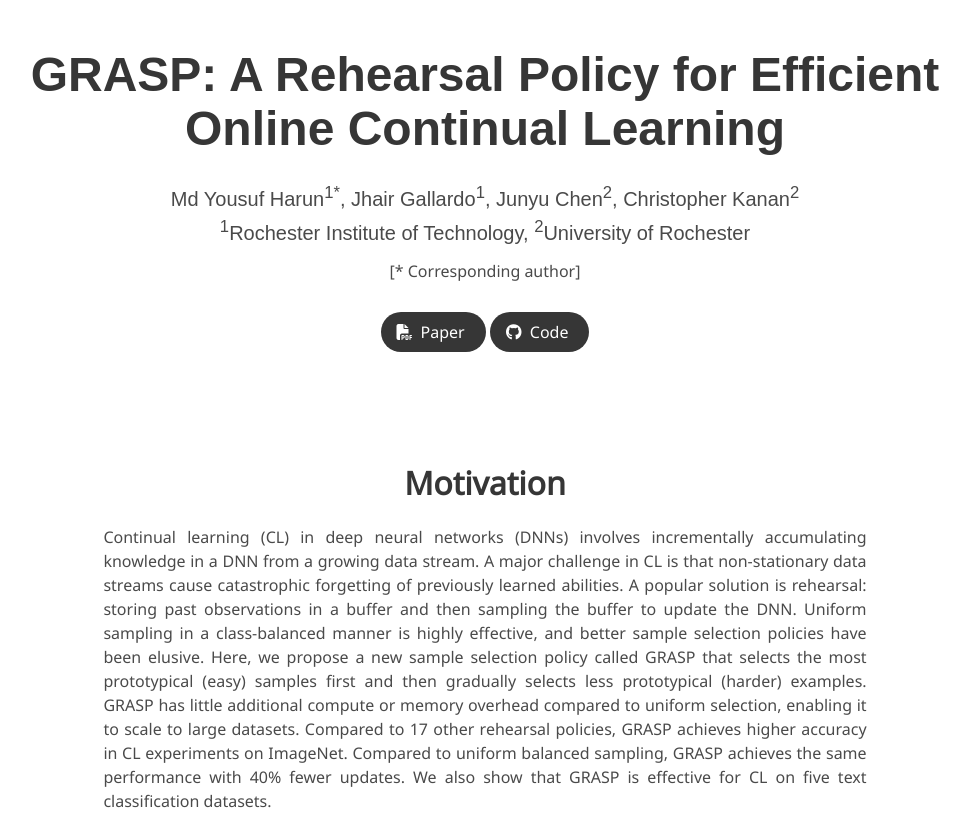
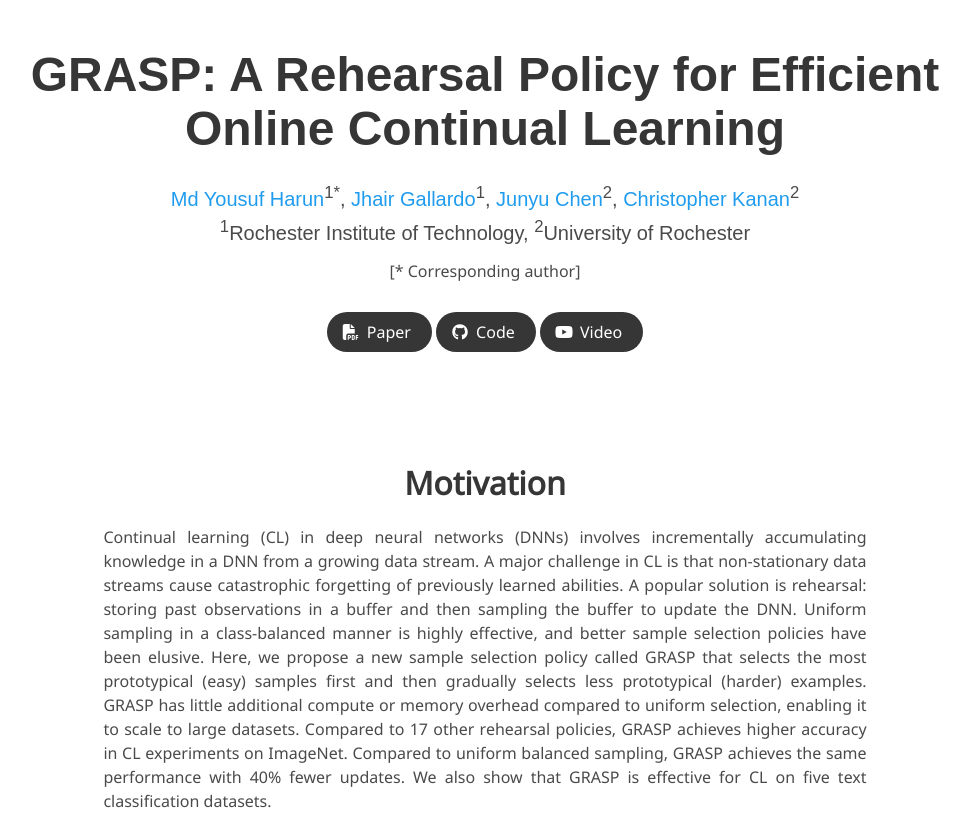
Before and after one commit to yousuf907/graspsite, a plain HTML site: page index.html in a window 1280 px wide. Shown: the top 828 px of the page, without its empty margins (155-1125 px from the left). Drawn offline with nearby package versions, Linux system fonts and the light colour scheme; some icons are missing; a web font is replaced by a local one.

Commit message:
videolinkadded

```diff
--- a/index.html
+++ b/index.html
@@ -51,14 +51,18 @@
           <h1 class="title is-1 publication-title">GRASP: A Rehearsal Policy for Efficient Online Continual Learning</h1>
           <div class="is-size-5 publication-authors">
             <span class="author-block">
-              Md Yousuf Harun<sup>1*</sup>,</span>
+              <a href="https://yousuf907.github.io">Md Yousuf Harun</a><sup>1*</sup>,</span>
+              <!--Md Yousuf Harun<sup>1*</sup>,</span>-->
             <span class="author-block">
-              Jhair Gallardo<sup>1</sup>,</span>
+             <!-- Jhair Gallardo<sup>1</sup>,</span>-->
+              <a href="https://jhairgallardo.github.io">Jhair Gallardo</a><sup>1</sup>,</span>
             <span class="author-block">
-              Junyu Chen<sup>2</sup>,
+              <a href="https://www.linkedin.com/in/junyuchen311">Junyu Chen</a><sup>2</sup>,</span>
+              <!--Junyu Chen<sup>2</sup>,-->
             </span>
             <span class="author-block">
-              Christopher Kanan<sup>2</sup>
+              <a href="https://chriskanan.com">Christopher Kanan</a><sup>2</sup></span>
+              <!--Christopher Kanan<sup>2</sup>-->
             </span>
           </div>
 
@@ -93,6 +97,16 @@
                       <i class="fab fa-github"></i>
                   </span>
                   <span>Code</span>
+                  </a>
+              </span>
+              <!-- Video Link. -->
+              <span class="link-block">
+                <a href="https://youtu.be/LWprK5OVW5w"
+                   class="external-link button is-normal is-rounded is-dark">
+                  <span class="icon">
+                      <i class="fab fa-youtube"></i>
+                  </span>
+                  <span>Video</span>
                   </a>
               </span>
             </div>
```
Also changed, not shown: 1 other file.
